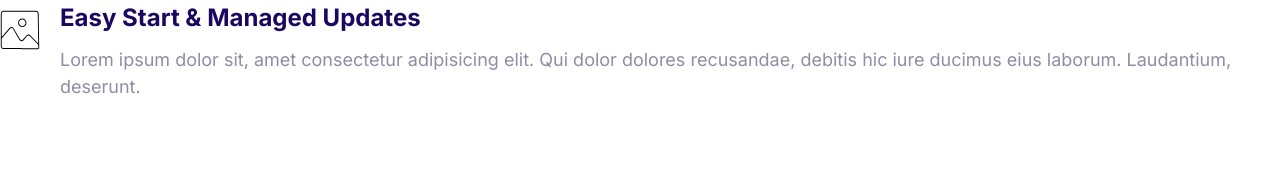
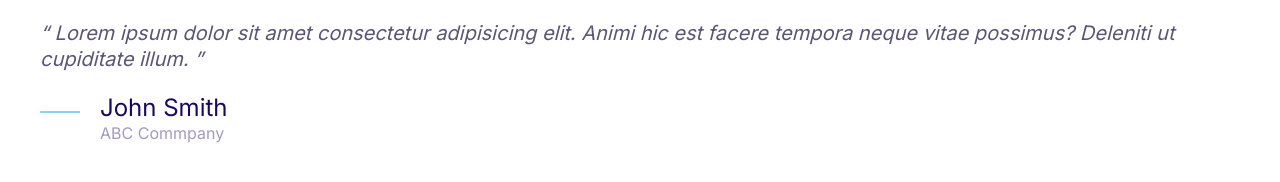
Before and after one commit to Onguko/TrialMoshify, a plain HTML site: page index.html in a window 1280 px wide. Drawn offline with Linux system fonts and the light colour scheme.

Commit message:
implementing the quote component

```diff
--- a/css/styles.css
+++ b/css/styles.css
@@ -4,7 +4,9 @@
     --color-accent: #ff3400;
     --color-heading: #1b0760;
     --color-body: #918ca4;
+    --color-body-darker:#5c5577;
     --color-border: #ccc;
+
     --border-radius: 30px;
 }
 
@@ -383,3 +385,53 @@ display: flex;
 .media__image{
     margin-top: 1rem;
 }
+
+/* Quotes */
+
+.quote {
+    font-size: 3rem;
+    font-style: italic;
+    color:var(--color-body-darker);
+    line-height: 1.3;
+}
+
+.quote__text::before {
+    content: open-quote;
+}
+
+.quote__text::after {
+    content: close-quote;
+}
+
+.quote__author {
+   font-size: 3rem;
+   font-weight: 500;
+   font-style: normal;
+   margin-bottom: 0;
+}
+
+.quote__organization {
+    color: var(--color-heading);
+    opacity: .4;
+    font-size: 2rem;
+    font-style: normal;
+}
+
+.quote__line {
+   position: relative;
+   bottom: 10px;
+}
+
+@media screen and (min-width:1024px){
+    .quote {
+        font-size: 2rem;
+    }
+
+    .quote__author {
+        font-size: 2.4rem;
+    }
+
+    .quote__organization {
+        font-size: 1.6rem;
+    }
+}
--- a/index.html
+++ b/index.html
@@ -15,20 +15,24 @@
     <link rel="stylesheet" href="css/styles.css" />
   </head>
   <body>
+    <blockquote class="quote">
+      <p class="quote__text">
+        Lorem ipsum dolor sit amet consectetur adipisicing elit. Animi hic est
+        facere tempora neque vitae possimus? Deleniti ut cupiditate illum.
+      </p>
+      <footer>
         <div class="media">
           <div class="media__image">
-        <svg class="icon icon--primary">
-          <use xlink:href="images/sprite.svg#snap"></use>
+            <svg class="icon icon--primary quote__line">
+              <use xlink:href="images/sprite.svg#line"></use>
             </svg>
           </div>
           <div class="media__body">
-        <h3 class="media__title">Easy Start & Managed Updates</h3>
-        <p>
-          Lorem ipsum dolor sit, amet consectetur adipisicing elit. Qui dolor
-          dolores recusandae, debitis hic iure ducimus eius laborum. Laudantium,
-          deserunt.
-        </p>
+            <h3 class="media__title quote__author">John Smith</h3>
+            <p class="quote__organization">ABC Commpany</p>
           </div>
         </div>
+      </footer>
+    </blockquote>
   </body>
 </html>
```
Also changed, not shown: components/quote.html (added, +19 -0 lines). Lines whose indentation alone changed are shown as unchanged.
